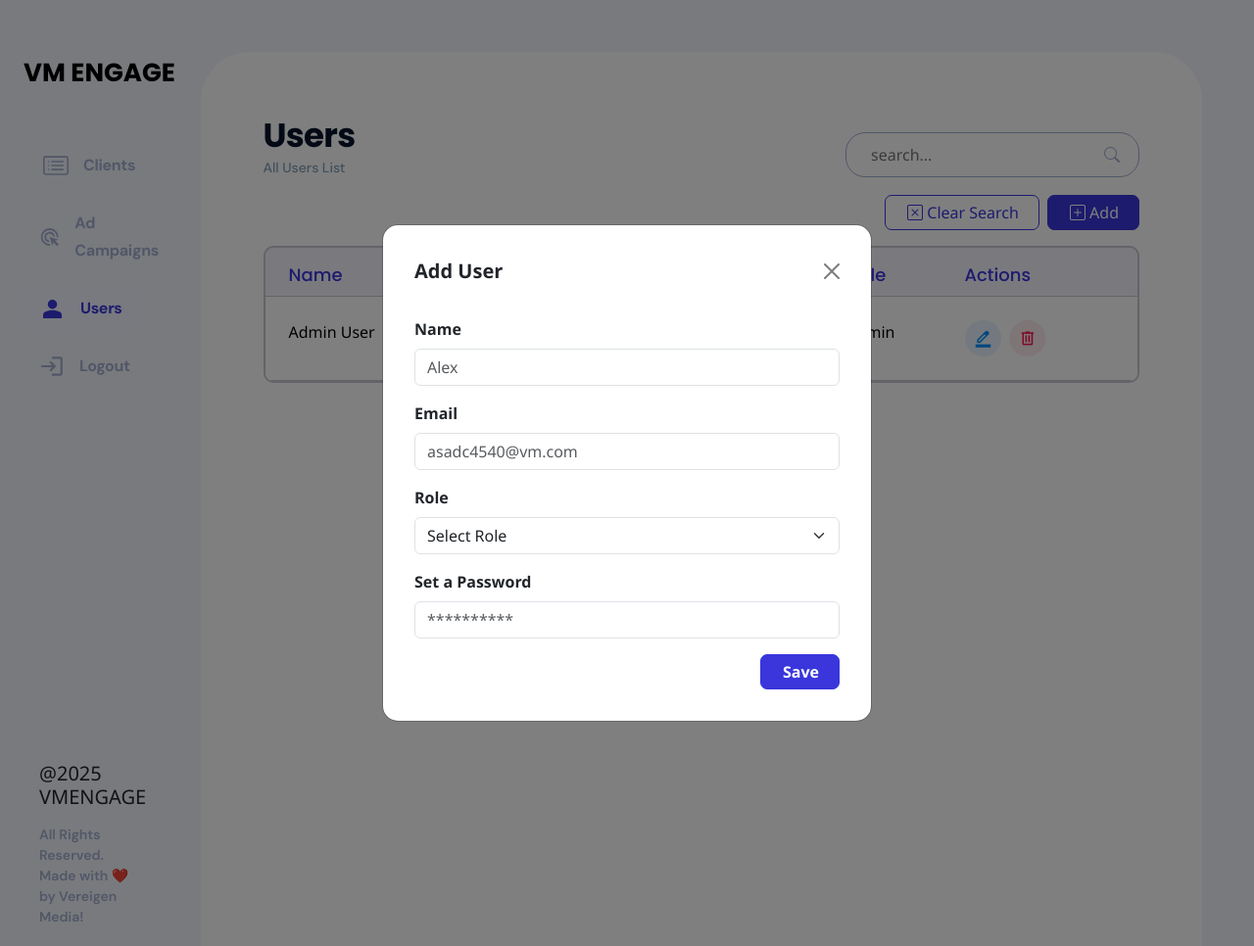
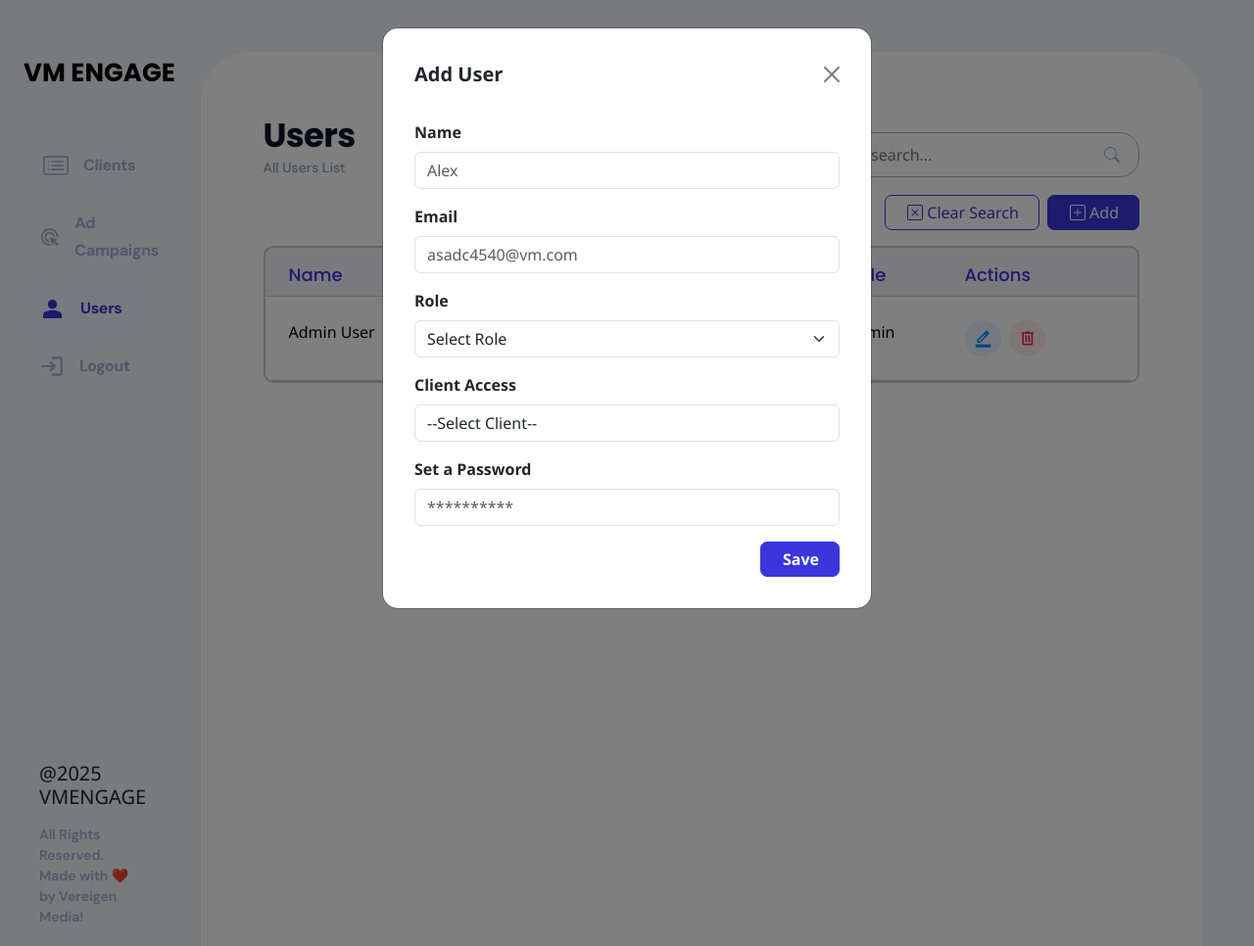
Before and after one commit to Asad4540/Vm-Engage, a Laravel app: page /users in a window 1280 px wide, after a click on "Add". Shown: the whole page at 98% size. Run offline with Laravel 10, Linux system fonts and the light colour scheme; a user stored in the database is signed in; data comes from the database, SQL or seed files in the repository; data that the repository does not hold is empty; some libraries are stand-ins or nearby versions.

Commit message:
client added in users

```diff
--- a/app/Http/Controllers/CampaignController.php
+++ b/app/Http/Controllers/CampaignController.php
@@ -9,7 +9,6 @@ use Carbon\Carbon;
 
 class CampaignController extends Controller
 {
-
     public function export()
     {
         $date = Carbon::now()->format('d-m-Y');
--- a/app/Http/Controllers/UsersController.php
+++ b/app/Http/Controllers/UsersController.php
@@ -30,8 +30,11 @@ class UsersController extends Controller
         }
 
         $roles = Role::all();
-        return view('users', compact('roles', 'users'));
+        $clients = \App\Models\Client::all(); // ✅ Fetch all clients
+
+        return view('users', compact('roles', 'users', 'clients')); // ✅ Pass to view
     }
+
 
 
     public function create(Request $request)
@@ -39,8 +42,9 @@ class UsersController extends Controller
         $validator = FacadesValidator::make($request->all(), [
             'name' => 'required|string|max:255',
             'email' => 'required|string|email|max:255|unique:users,email',
-            'role' => 'required|integer', // Validate role_id
-            'password' => 'required|string|min:8|', // Confirm password for security
+            'role' => 'required|integer',
+            'client_id' => 'nullable|exists:clients,id', // Validate client_id
+            'password' => 'required|string|min:8',
         ]);
 
         if ($validator->fails()) {
@@ -50,12 +54,12 @@ class UsersController extends Controller
             ], 422);
         }
 
-        // Create the user
         $user = User::create([
             'name' => $request->name,
             'email' => $request->email,
             'password' => Hash::make($request->password),
             'role_id' => $request->role,
+            'client_id' => $request->client_id, // Save client
         ]);
 
         return response()->json([
@@ -64,6 +68,7 @@ class UsersController extends Controller
             'user' => $user,
         ], 201);
     }
+
 
     public function destroy($id)
     {
@@ -91,13 +96,16 @@ class UsersController extends Controller
             'name' => 'required|string|max:255',
             'email' => 'required|email|max:255|unique:users,email,' . $id,
             'role_id' => 'required|integer',
+            'client_id' => 'nullable|exists:clients,id',
         ]);
 
         $user = User::findOrFail($id);
+
         $user->update([
             'name' => $request->name,
             'email' => $request->email,
             'role_id' => $request->role_id,
+            'client_id' => $request->client_id,
         ]);
 
         return response()->json(['status' => 'success', 'message' => 'User updated successfully']);
@@ -105,4 +113,5 @@ class UsersController extends Controller
 
 
 
+
 }
--- a/resources/views/users.blade.php
+++ b/resources/views/users.blade.php
@@ -89,9 +89,9 @@
     </section>
 
 
-    <!--Add Client Modal -->
+    <!--Add User Modal -->
     <div class="modal fade" id="addClientModal" tabindex="-1" aria-labelledby="addClientModal" aria-hidden="true">
-        <div class="modal-dialog modal-dialog-centered">
+        <div class="modal-dialog">
             <div class="modal-content rounded-4 p-3">
                 <div class="modal-header border-0">
                     <h5 class="modal-title fw-bold" id="addClientModal">Add User</h5>
@@ -121,6 +121,21 @@
                         </div>
 
                         <div class="mb-3">
+                            <label class="form-label fw-semibold">Client Access</label>
+                            <select class="form-control" name="" id="">
+                                <option value="" disabled selected>--Select Client--</option>
+                                @if (!empty($clients) && count($clients))
+                                    @foreach ($clients as $client)
+                                        <option value="{{ $client->id }}">{{ $client->name }}</option>
+                                    @endforeach
+                                @else
+                                    <option value="">No clients available</option>
+                                @endif
+                            </select>
+
+                        </div>
+
+                        <div class="mb-3">
                             <label class="form-label fw-semibold">Set a Password</label>
                             <input type="password" class="form-control" name="password" placeholder="**********">
                         </div>
@@ -137,7 +152,7 @@
 
     <!-- Edit User Modal -->
     <div class="modal fade" id="editUserModal" tabindex="-1" aria-labelledby="editUserModalLabel" aria-hidden="true">
-        <div class="modal-dialog modal-dialog-centered">
+        <div class="modal-dialog">
             <form id="formEditUser">
                 <div class="modal-content rounded-4 p-3">
                     <div class="modal-header border-0">
@@ -159,6 +174,15 @@
                             <select class="form-control" id="edit-role" name="role_id" required>
                                 @foreach ($roles as $role)
                                     <option value="{{ $role->id }}">{{ $role->name }}</option>
+                                @endforeach
+                            </select>
+                        </div>
+                        <div class="mb-3">
+                            <label class="form-label fw-semibold">Client Access</label>
+                            <select class="form-control" name="client_id" id="client_id">
+                                <option value="" disabled selected>--Select Client--</option>
+                                @foreach ($clients as $client)
+                                    <option value="{{ $client->id }}">{{ $client->name }}</option>
                                 @endforeach
                             </select>
                         </div>
```
Also changed, not shown: app/Http/Controllers/AdCampaignController.php (+15 -3 lines), app/Http/Controllers/ClientCampaignController.php (+8 -0 lines), resources/views/home.blade.php (+5 -3 lines), resources/views/profile.blade.php (+17 -28 lines), database/migrations/2025_06_25_143059_change_date_column_type_in_campaigns_table.php (added), database/migrations/2025_06_25_192535_add_client_id_to_users_table.php (added), public/images/ad_preview/1750861404_Coconut_Water.png (added), public/images/ad_preview/1750867678_pista_Milkshake.png (added), public/images/client_logos/1750861374_msft.png (added), public/images/client_logos/1750867641_nice.png (added), public/images/profile-icon.png (added).
